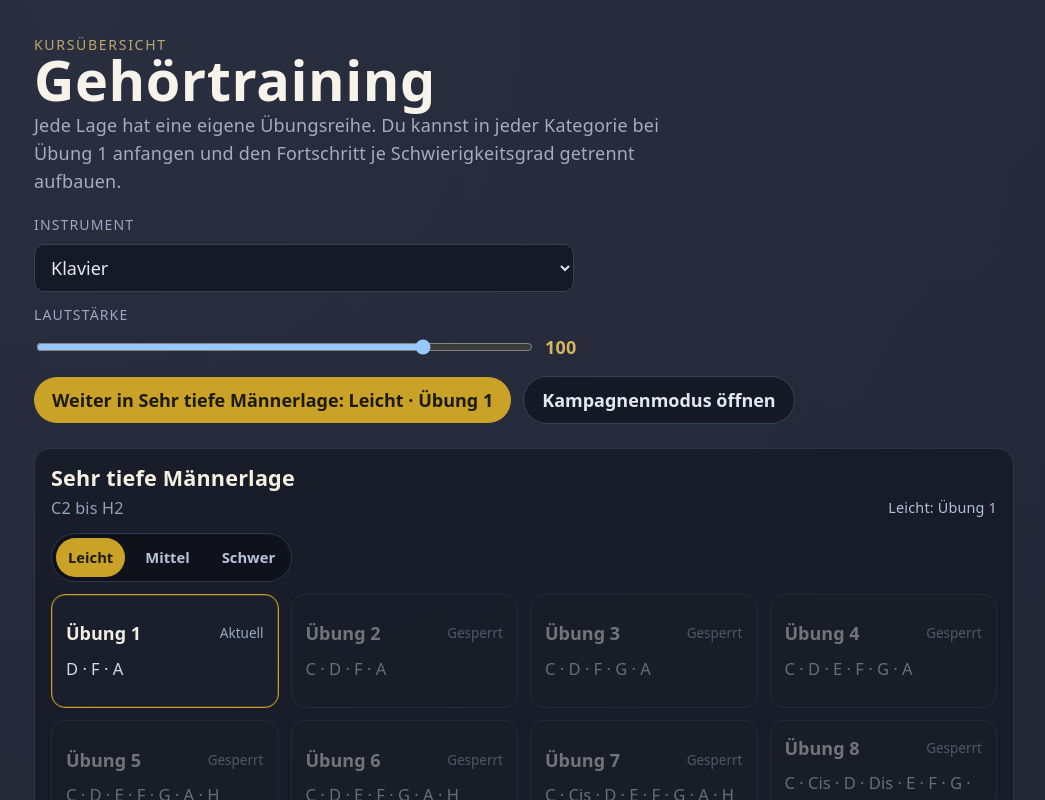
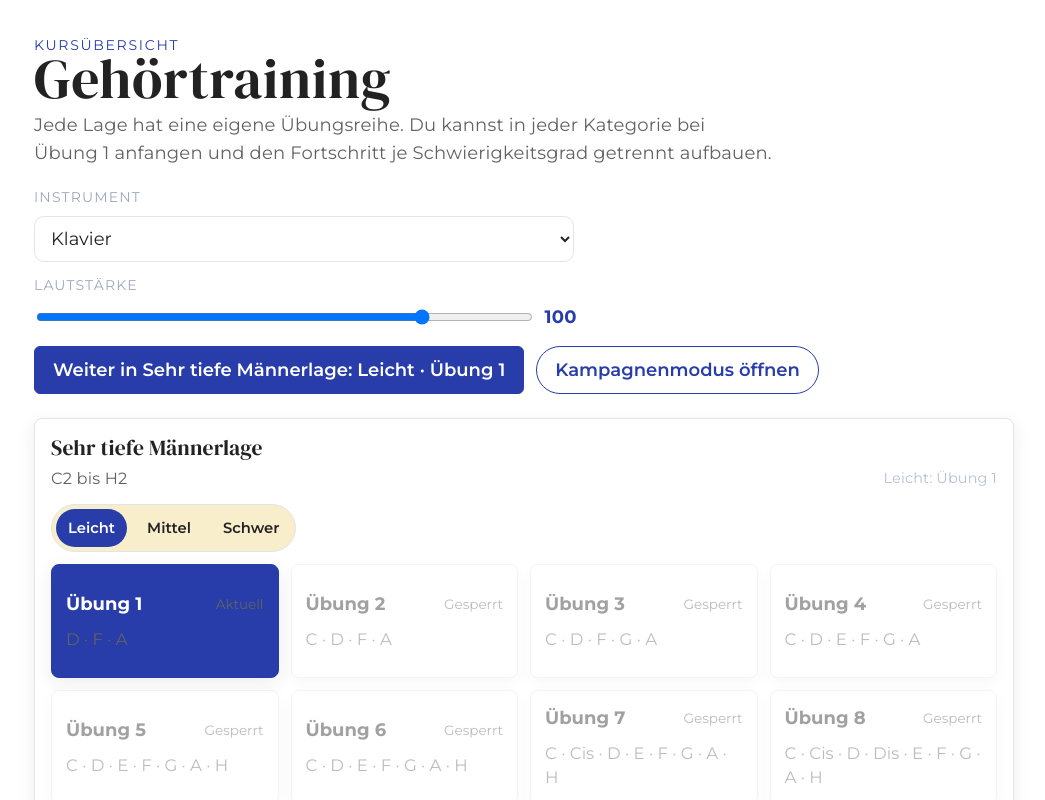
Before and after one commit to bassdman/ear-training, a React (Vite) app: page /course in a window 1280 px wide. Shown: the top 800 px of the page, without its empty margins (116-1161 px from the left). Built offline with nearby package versions, Linux system fonts and the light colour scheme.

Commit message:
changed theme

```diff
--- a/src/App.tsx
+++ b/src/App.tsx
@@ -7,6 +7,7 @@ import { IntonationTrainingPage } from './pages/intonation/IntonationTrainingPag
 import { TrainerPage } from './pages/TrainerPage'
 import { ExerciseSettings } from './components/ExcerciseSettings'
 import { ConverterPage } from './pages/converter/ConverterPage'
+import './websiteTheme.css'
 
 function App() {
   const navigate = useNavigate()
--- /dev/null
+++ b/src/websiteTheme.css
@@ -0,0 +1,340 @@
+@font-face {
+  font-family: 'Website Sans';
+  src: url('/fonts/Montserrat-VariableFont.ttf') format('truetype');
+  font-style: normal;
+  font-weight: 100 900;
+  font-display: swap;
+}
+
+@font-face {
+  font-family: 'Website Display';
+  src: url('/fonts/DMSerifDisplay-Regular.ttf') format('truetype');
+  font-style: normal;
+  font-weight: 400;
+  font-display: swap;
+}
+
+:root {
+  --theme-ink: #222222;
+  --theme-muted: #626262;
+  --theme-background: #ffffff;
+  --theme-surface: #ffffff;
+  --theme-soft: #f9eecc;
+  --theme-border: #e4e4e4;
+  --theme-primary: #283da9;
+  --theme-primary-hover: #1f318e;
+  --theme-secondary: #48aaac;
+  --theme-positive: #52ac1d;
+  --theme-danger: #a52e1e;
+
+  color-scheme: light;
+  color: var(--theme-ink);
+  background: var(--theme-background);
+  font-family: 'Website Sans', Montserrat, sans-serif;
+}
+
+body {
+  background: var(--theme-background);
+}
+
+:is(.home-page, .campaign-page, .course-page, .intonation-page, .converter-page, .ear-page) {
+  background: var(--theme-background);
+  color: var(--theme-ink);
+  font-family: 'Website Sans', Montserrat, sans-serif;
+}
+
+:is(.home-page, .campaign-page, .course-page, .intonation-page, .converter-page, .ear-page) h1,
+:is(.home-page, .campaign-page, .course-page, .intonation-page, .converter-page, .ear-page) h2,
+:is(.home-page, .campaign-page, .course-page, .intonation-page, .converter-page, .ear-page) h3,
+.ear-title-main,
+.ear-loading-title {
+  color: var(--theme-ink);
+  font-family: 'Website Display', Georgia, serif;
+}
+
+.home-page .home-kicker,
+.campaign-page .campaign-kicker,
+.course-page .course-kicker,
+.intonation-page .intonation-kicker,
+.converter-page .converter-kicker,
+.ear-page .ear-settings-title {
+  color: var(--theme-primary);
+}
+
+.home-page .home-hero p,
+.home-page .home-card p,
+.home-page .home-footer,
+.campaign-page .campaign-subtitle,
+.campaign-page .campaign-panel-header p,
+.campaign-page .campaign-select-description,
+.campaign-page .campaign-auto-range-note,
+.campaign-page .campaign-slider-description,
+.campaign-page .campaign-footnote p,
+.campaign-page .campaign-loading,
+.course-page .course-group-header p,
+.course-page .course-subtitle,
+.course-page .course-tones,
+.course-page .course-state,
+.course-page .course-loading,
+.intonation-page .intonation-subtitle,
+.converter-page .converter-header p:last-child,
+.converter-page .converter-note,
+.converter-page .converter-status,
+.ear-page .ear-title-sub,
+.ear-page .ear-loading-copy,
+.ear-page .ear-meta-secondary,
+.ear-page .ear-copy,
+.ear-page .ear-stats,
+.ear-page .ear-streak-label,
+.ear-page .ear-samples-status {
+  color: var(--theme-muted);
+}
+
+.home-page .home-card,
+.campaign-page .campaign-panel,
+.campaign-page .campaign-track-card,
+.campaign-page .campaign-upgrade-modal,
+.course-page .course-group,
+.course-page .course-card,
+.intonation-page .intonation-octave,
+.converter-page .converter-panel,
+.ear-page .ear-panel,
+.ear-page .ear-session-panel,
+.ear-page .ear-settings-menu,
+.ear-page .ear-loading-card {
+  border: 1px solid var(--theme-border);
+  border-radius: 8px;
+  background: var(--theme-surface);
+  box-shadow: 0 5px 18px rgb(34 34 34 / 8%);
+}
+
+.home-page .home-card-tag {
+  background: var(--theme-soft);
+  color: var(--theme-primary);
+}
+
+.home-page .home-link,
+.campaign-page .campaign-link-button,
+.campaign-page .campaign-primary-button,
+.course-page .course-continue,
+.intonation-page .intonation-chill-button,
+.converter-page .file-picker,
+.ear-page .ear-button-primary,
+.ear-page .ear-toast-levelup {
+  border: 1px solid var(--theme-primary);
+  border-radius: 6px;
+  background: var(--theme-primary);
+  color: #ffffff;
+}
+
+.home-page .home-link:hover,
+.campaign-page .campaign-link-button:hover,
+.campaign-page .campaign-primary-button:hover:not(:disabled),
+.course-page .course-continue:hover,
+.intonation-page .intonation-chill-button:hover,
+.converter-page .file-picker:hover,
+.ear-page .ear-button-primary:hover:not(:disabled) {
+  background: var(--theme-primary-hover);
+}
+
+.home-page .home-link.is-secondary,
+.campaign-page .campaign-link-button.is-secondary,
+.campaign-page .campaign-reset-button,
+.course-page .course-campaign-link,
+.ear-page .ear-button-secondary {
+  border: 1px solid var(--theme-primary);
+  background: var(--theme-background);
+  color: var(--theme-primary);
+}
+
+.course-page .course-difficulty-tabs {
+  border-color: var(--theme-border);
+  background: var(--theme-soft);
+}
+
+.course-page .course-difficulty-tab {
+  color: var(--theme-ink);
+}
+
+.course-page .course-difficulty-tab.is-selected,
+.course-page .course-card.is-active {
+  border-color: var(--theme-primary);
+  background: var(--theme-primary);
+  color: #ffffff;
+}
+
+.course-page .course-card:hover:not(:disabled) {
+  border-color: var(--theme-primary);
+  background: var(--theme-soft);
+  color: var(--theme-ink);
+}
+
+.course-page .course-volume-wrap strong,
+.ear-page .ear-meta-primary,
+.ear-page .ear-volume-wrap strong {
+  color: var(--theme-primary);
+}
+
+.campaign-page .campaign-select-row select,
+.campaign-page .campaign-upgrade-modal,
+.course-page .course-audio-row select,
+.intonation-page .intonation-instrument-select select,
+.converter-page .converter-panel,
+.ear-page .ear-audio-row select {
+  border-color: var(--theme-border);
+  background: var(--theme-background);
+  color: var(--theme-ink);
+}
+
+.campaign-page .campaign-track-card strong,
+.campaign-page .campaign-upgrade-modal h2,
+.campaign-page .campaign-slider-row span,
+.intonation-page .intonation-microphone-toggle,
+.intonation-page .intonation-instrument-select,
+.ear-page .ear-audio-row label {
+  color: var(--theme-ink);
+}
+
+.campaign-page .campaign-track-card span,
+.campaign-page .campaign-upgrade-modal p {
+  color: var(--theme-muted);
+}
+
+.campaign-page .campaign-path-node {
+  border-color: var(--theme-border);
+}
+
+.campaign-page .campaign-path-node.is-current {
+  border-color: var(--theme-primary);
+  background: var(--theme-primary);
+  color: #ffffff;
+}
+
+.campaign-page .campaign-path-node.is-unlocked {
+  border-color: var(--theme-secondary);
+  background: #e8f5f3;
+  color: #1b6668;
+}
+
+.campaign-page .campaign-path-node.is-locked {
+  background: #f4f4f4;
+  color: #777777;
+}
+
+.campaign-page .campaign-upgrade-footer {
+  background: linear-gradient(to top, rgb(255 255 255 / 98%), rgb(255 255 255 / 72%));
+}
+
+.intonation-page .intonation-octave h2 {
+  color: var(--theme-ink);
+}
+
+.intonation-page .intonation-chill-button {
+  border-color: var(--theme-primary);
+}
+
+.intonation-page .intonation-note {
+  border: 1px solid var(--theme-border);
+  background: #ffffff;
+  color: var(--theme-ink);
+}
+
+.intonation-page .intonation-note.is-black {
+  border-color: #222222;
+  background: #222222;
+  color: #ffffff;
+}
+
+.intonation-page .intonation-note:active,
+.intonation-page .intonation-note.is-active {
+  border-color: var(--theme-positive);
+  background: var(--theme-positive);
+  color: #ffffff;
+}
+
+.intonation-page .intonation-microphone {
+  border-color: var(--theme-border);
+  background: var(--theme-soft);
+  color: var(--theme-ink);
+}
+
+.intonation-page .intonation-microphone.is-listening {
+  border-color: var(--theme-secondary);
+  background: #e8f5f3;
+  color: #1b6668;
+}
+
+.converter-page .converter-back,
+.converter-page .converter-files a,
+.converter-page .converter-files small,
+.converter-page .home-footer a {
+  color: var(--theme-primary);
+}
+
+.converter-page .download-link {
+  background: var(--theme-secondary);
+  color: #ffffff;
+}
+
+.converter-page .converter-files li {
+  border-color: var(--theme-border);
+}
+
+.ear-page .ear-settings-toggle,
+.ear-page .ear-back-button {
+  border-color: var(--theme-border);
+  background: var(--theme-background);
+  color: var(--theme-primary);
+}
+
+.ear-page .ear-settings-toggle:hover,
+.ear-page .ear-settings-toggle[aria-expanded='true'],
+.ear-page .ear-back-button:hover {
+  border-color: var(--theme-primary);
+  color: var(--theme-primary-hover);
+}
+
+.ear-page .ear-streak-bar {
+  background: #eeeeee;
+}
+
+.ear-page .ear-streak-fill,
+.ear-page .ear-scale-cell.is-filled {
+  background: var(--theme-primary);
+}
+
+.ear-page .ear-scale-cell {
+  border-color: var(--theme-border);
+  background: #eeeeee;
+}
+
+.ear-page .ear-note-button {
+  border-color: var(--theme-border);
+  background: var(--theme-background);
+  color: var(--theme-ink);
+}
+
+.ear-page .ear-note-button:disabled {
+  color: #888888;
+}
+
+.ear-page .ear-note-button.is-correct {
+  border-color: var(--theme-positive);
+  background: #e8f5e1;
+  color: #285e12;
+}
+
+.ear-page .ear-note-button.is-wrong {
+  border-color: var(--theme-danger);
+  background: #f8e9e6;
+  color: var(--theme-danger);
+}
+
+.ear-page .ear-retry {
+  color: var(--theme-danger);
+}
+
+.ear-page .ear-loading-screen {
+  background: var(--theme-background);
+  color: var(--theme-ink);
+}
```
Also changed, not shown: public/fonts/DMSerifDisplay-Regular.ttf (added), public/fonts/Montserrat-VariableFont.ttf (added).
